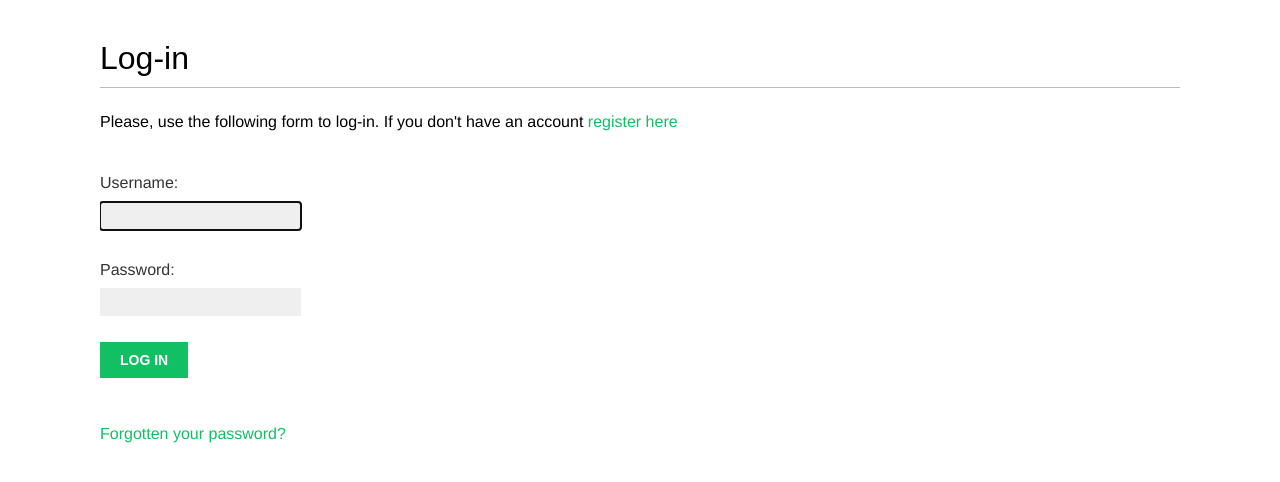
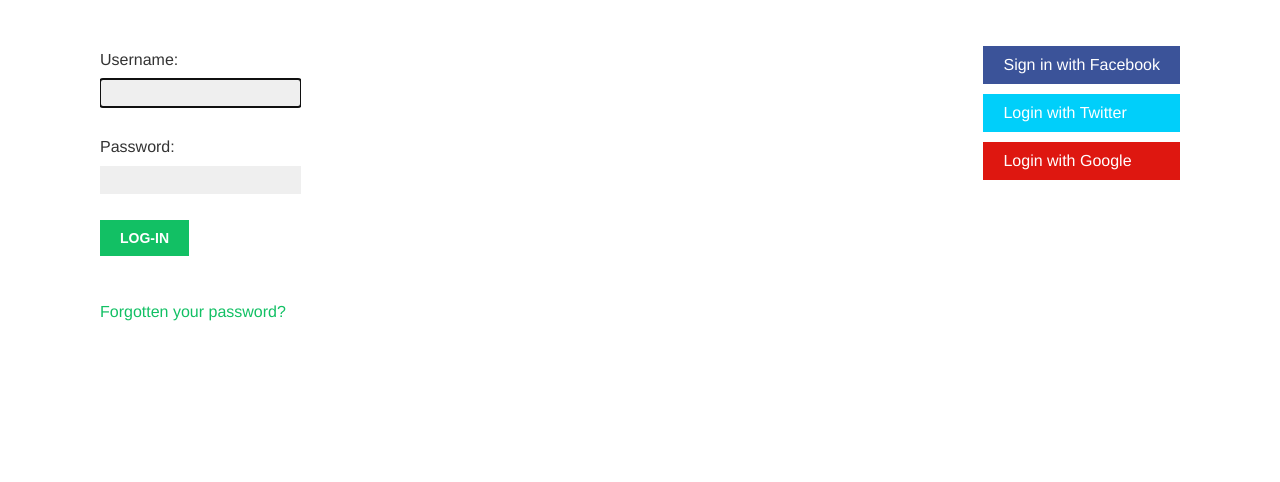
Before and after one commit to SamKlep/bookmarks, a Django app: page /account/login/ in a window 1280 px wide. Shown: the part 47-529 px from the top of the page. Run offline with Django 3.2, Linux system fonts and the light colour scheme; some web fonts are replaced.

Commit message:
facebook and twitter oauth login now live

```diff
--- a/account/templates/registration/login.html
+++ b/account/templates/registration/login.html
@@ -3,13 +3,26 @@
 {% block title %}Log-in{% endblock %}
 
 {% block content %}
-<h1>Log-in</h1>
-<p>Please, use the following form to log-in. If you don't have an account <a href="{% url "register" %}">register
-        here</a></p>
-<form method="post">
-    {{ form.as_p }}
-    {% csrf_token %}
-    <p><input type="submit" value="Log in"></p>
-</form>
-<p><a href="{% url "password_reset" %}">Forgotten your password?</a></p>
+<div class="login-form">
+    <form action="{% url 'login' %}" method="post">
+        {{ form.as_p }}
+        {% csrf_token %}
+        <input type="hidden" name="next" value="{{ next }}" />
+        <p><input type="submit" value="Log-in"></p>
+    </form>
+    <p><a href="{% url "password_reset" %}">Forgotten your password?</a></p>
+</div>
+<div class="social">
+    <ul>
+        <li class="facebook">
+            <a href="{% url "social:begin" "facebook" %}">Sign in with Facebook</a>
+        </li>
+        <li class="twitter">
+            <a href="{% url "social:begin" "twitter" %}">Login with Twitter</a>
+        </li>
+        <li class="google">
+            <a href="{% url "social:begin" "google-oauth2" %}">Login with Google</a>
+        </li>
+    </ul>
+</div>
 {% endblock %}
```
Also changed, not shown: bookmarks/settings.py (+9 -0 lines).
